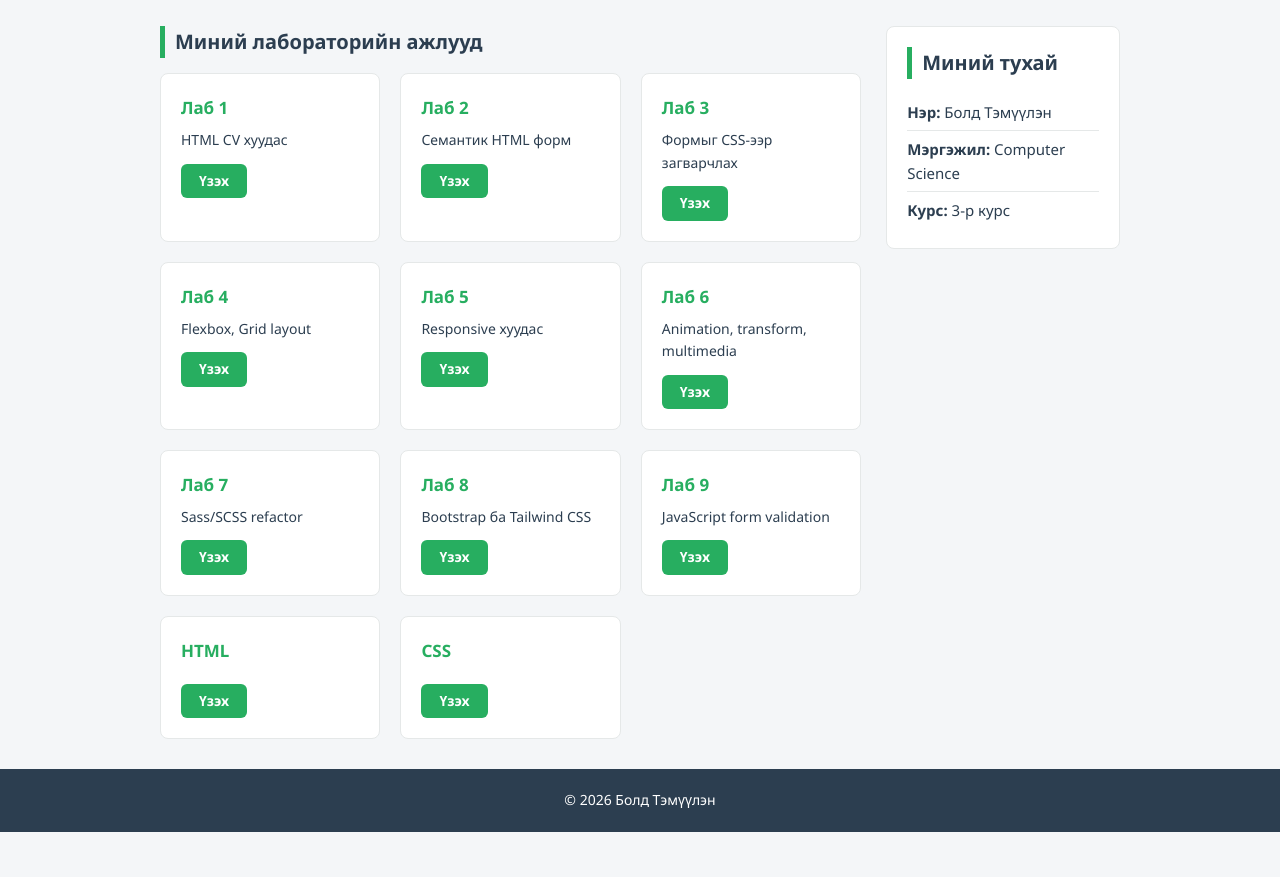
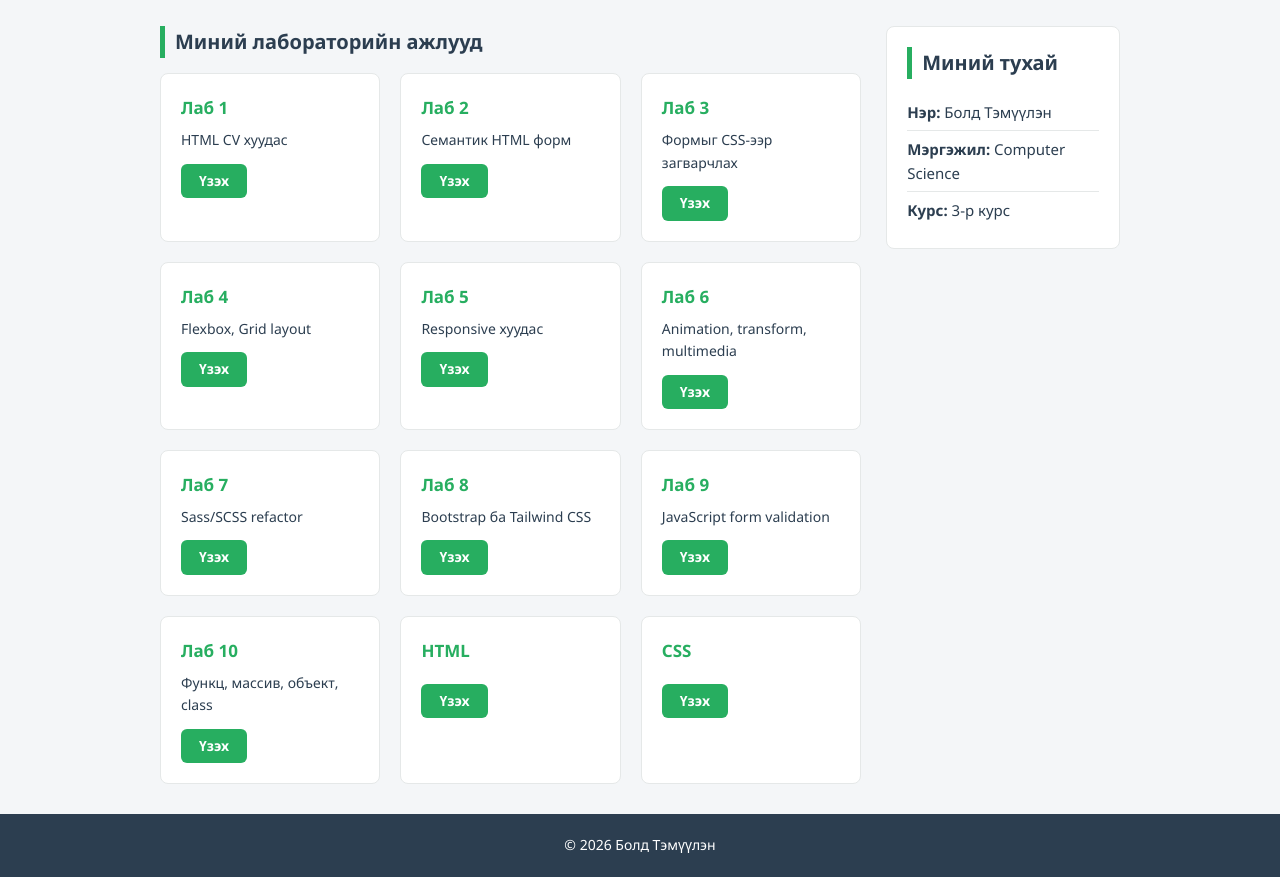
Before and after one commit to Energyshifter8/web, a plain HTML site: page lab04/index.html in a window 1280 px wide. Shown: the part 69-946 px from the top of the page. Before the commit the page ends 901 px from the top, so only its background shows below. Drawn offline with Linux system fonts and the light colour scheme.

Commit message:
lab10: README and home page card

```diff
--- a/lab04/index.html
+++ b/lab04/index.html
@@ -86,6 +86,12 @@
         </article>
 
         <article class="card">
+          <h3 class="card-title">Лаб 10</h3>
+          <p class="card-text">Функц, массив, объект, class</p>
+          <a class="card-button" href="../lab10/index.html">Үзэх</a>
+        </article>
+
+        <article class="card">
           <h3 class="card-title">HTML</h3>
           <a class="card-button" href="../lab01/index.html">Үзэх</a>
         </article>
```
Also changed, not shown: lab10/README.md (added).
